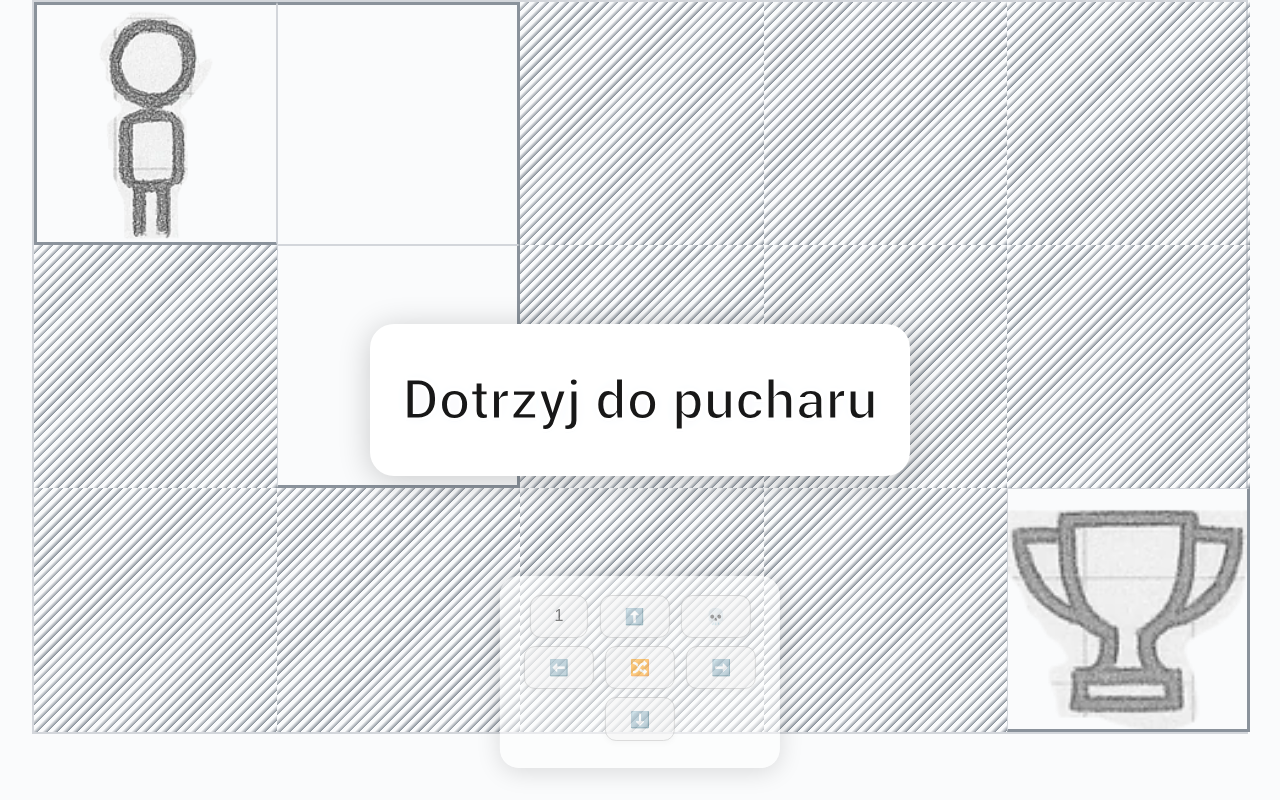
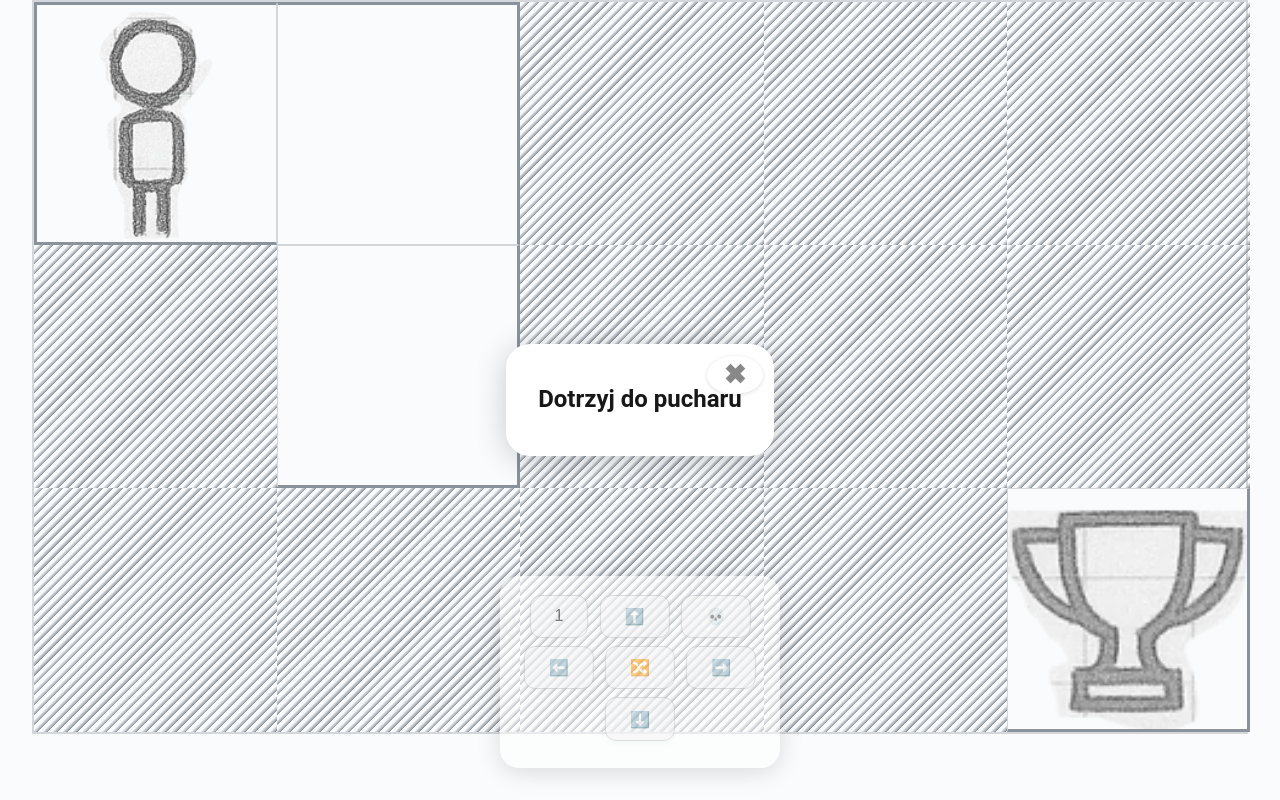
Before and after one commit to kkarpieszuk/maze, a plain HTML site: page index.html in a window 1280 px wide. Drawn offline with Linux system fonts and the light colour scheme.

Commit message:
redesign and close overlay

```diff
--- a/index.html
+++ b/index.html
@@ -38,9 +38,6 @@
 			<button id="next-level-btn">Idź dalej</button>
 		</div>
 	</div>
-	<div id="start-overlay" class="info-overlay">
-		<div id="start-message" class="info-content">Dotrzyj do pucharu</div>
-	</div>
 	<div id="restart-overlay" style="display:none; position:fixed; left:0; top:0; right:0; bottom:0; background:rgba(0,0,0,0.5); z-index:3000; align-items:center; justify-content:center;">
 		<div class="info-content" style="min-width:320px; text-align:center;">
 			<h2>Czy na pewno chcesz zacząć od początku?</h2>
@@ -51,14 +48,25 @@
 			</div>
 		</div>
 	</div>
+	<div id="start-overlay" class="info-overlay">
+		<div id="start-message" class="info-content">Dotrzyj do pucharu
+			<button class="info-close" onclick="hideInfoOverlay('start-overlay')" aria-label="Zamknij">✖</button>
+		</div>
+	</div>
 	<div id="herb-overlay" class="info-overlay" style="display:none;">
-		<div id="herb-message" class="info-content" style="font-size:2.2rem;">Magiczne zioła sprawiają, że widzisz więcej końca planszy, zbieraj je</div>
+		<div id="herb-message" class="info-content" style="font-size:2.2rem;">Magiczne zioła sprawiają, że widzisz więcej końca planszy, zbieraj je
+			<button class="info-close" onclick="hideInfoOverlay('herb-overlay')" aria-label="Zamknij">✖</button>
+		</div>
 	</div>
 	<div id="brain-overlay" class="info-overlay" style="display:none;">
-		<div id="brain-message" class="info-content" style="font-size:2.2rem;">Gdy znajdziesz mózg, wróci ci pamięć gdzie już byłeś</div>
+		<div id="brain-message" class="info-content" style="font-size:2.2rem;">Gdy znajdziesz mózg, wróci ci pamięć gdzie już byłeś
+			<button class="info-close" onclick="hideInfoOverlay('brain-overlay')" aria-label="Zamknij">✖</button>
+		</div>
 	</div>
 	<div id="phone-overlay" class="info-overlay" style="display:none;">
-		<div id="phone-message" class="info-content" style="font-size:2.2rem;">Z telefonu możesz zadzwonić po karetkę, dotrzyj do niej lub do pucharu</div>
+		<div id="phone-message" class="info-content" style="font-size:2.2rem;">Z telefonu możesz zadzwonić po karetkę, dotrzyj do niej lub do pucharu
+			<button class="info-close" onclick="hideInfoOverlay('phone-overlay')" aria-label="Zamknij">✖</button>
+		</div>
 	</div>
 	<script>
 		// Dodaj losowy parametr do maze.js
--- a/maze.js
+++ b/maze.js
@@ -924,4 +924,6 @@ document.addEventListener('DOMContentLoaded', () => {
 			restartOverlay.classList.remove('fade-in');
 		}
 	});
+
+	window.hideInfoOverlay = hideInfoOverlay;
 });
--- a/style.css
+++ b/style.css
@@ -199,6 +199,7 @@ body {
 	border-radius: 1.5rem;
 	box-shadow: 0 4px 32px #0003;
 	text-align: center;
+	position: relative;
 }
 #next-level-btn {
 	font-size: 1.5rem;
@@ -232,11 +233,9 @@ body {
 
 .info-content, .win-content {
 	color: #181818;
-	font-size: 3.5rem;
+	font-size: 1.5rem;
 	font-weight: bold;
 	text-align: center;
-	text-shadow: 0 0 16px var(--maze-bg), 0 0 32px var(--maze-bg), 0 2px 0 var(--maze-bg);
-	-webkit-text-stroke: 3px #fff;
 	opacity: 0;
 	transition: opacity 0.7s;
 	max-width: 90vw;
@@ -250,8 +249,6 @@ body {
 
 #restart-overlay.fade-in .info-content {
 	opacity: 1;
-	text-shadow: none;
-	-webkit-text-stroke: 0;
 	color: #181818;
 }
 
@@ -299,3 +296,26 @@ body {
 	pointer-events: none;
 	z-index: 10;
 }
+
+.info-close {
+	position: absolute;
+	top: 0.7rem;
+	right: 0.7rem;
+	background: #fff;
+	border: none;
+	color: #888;
+	font-size: 1.7rem;
+	font-weight: bold;
+	cursor: pointer;
+	padding: 0.2em 0.6em;
+	border-radius: 50%;
+	box-shadow: 0 1px 4px #0002;
+	transition: background 0.2s, color 0.2s;
+	z-index: 10;
+	line-height: 1;
+}
+.info-close:hover, .info-close:focus {
+	background: #eee;
+	color: #c00;
+	outline: none;
+}
```
